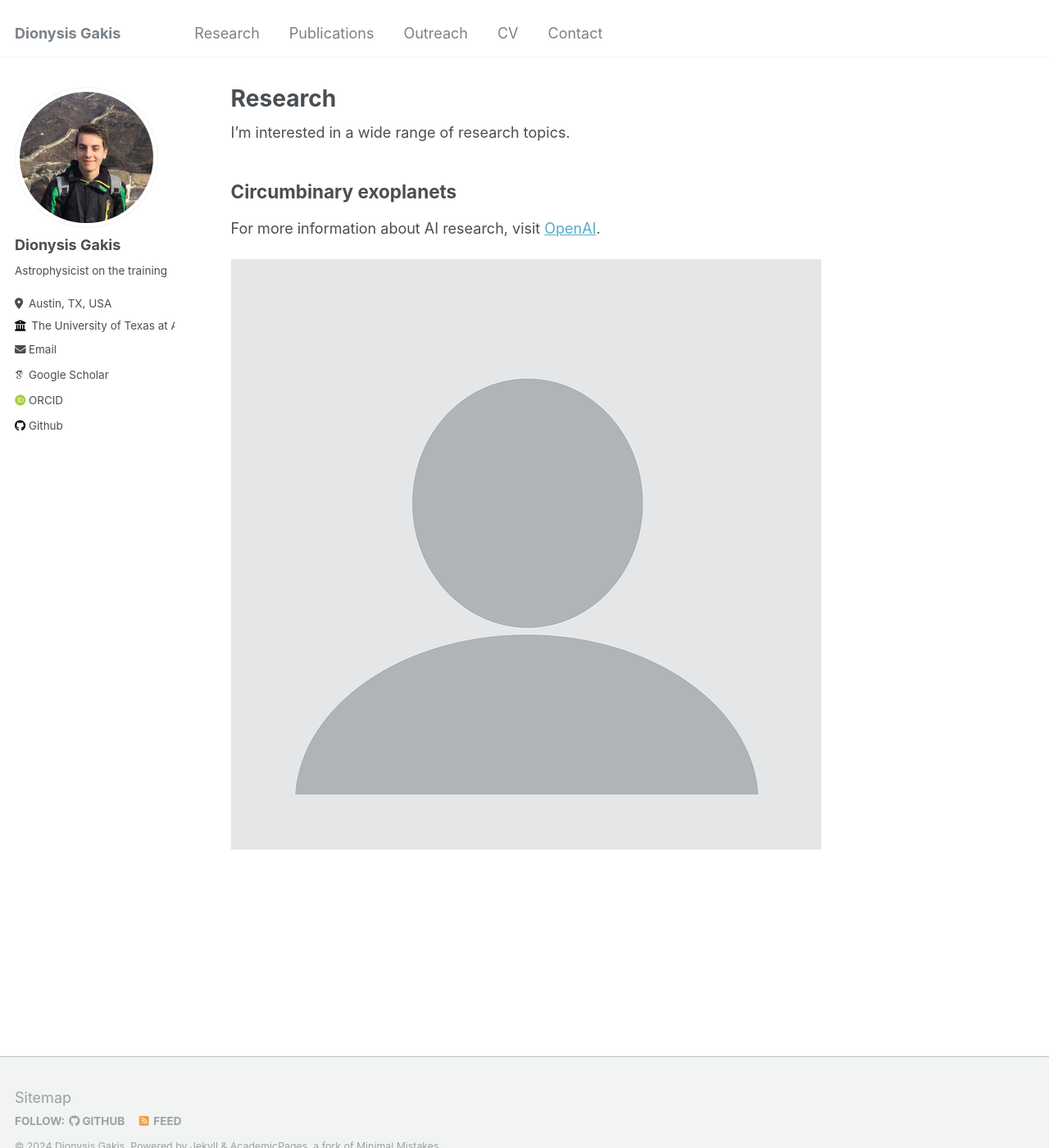
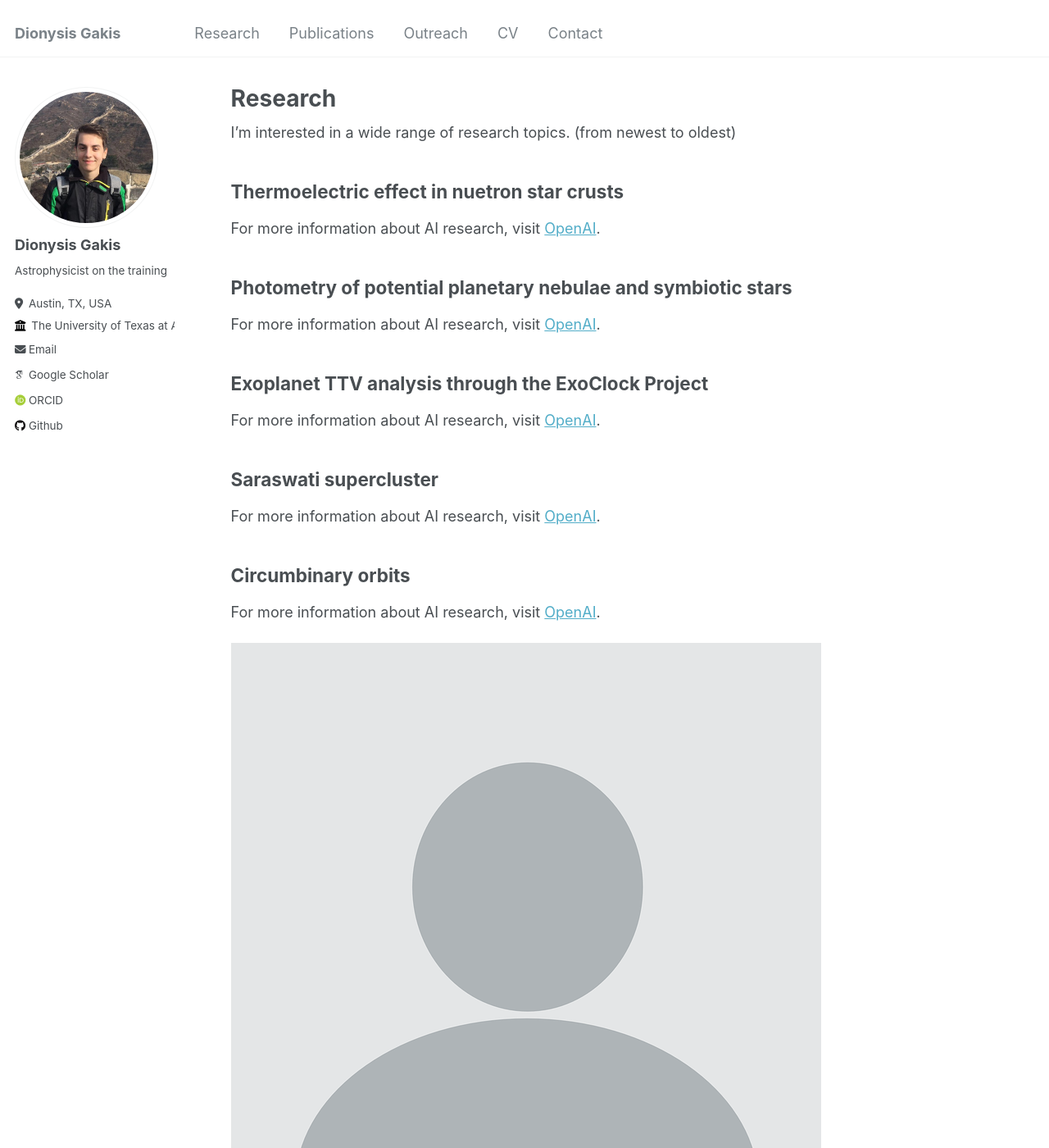
Before and after one commit to diongak/diongak.github.io, a Jekyll site: the page built from _pages/talks.html, in a window 1280 px wide and 1400 px high. Shown: the whole window at 82% size. Built offline with Jekyll 4.4.1, drawn with Linux system fonts in a browser that asks for light colours; some web fonts are replaced; some of the changed text lies outside the part shown.

Commit message:
Update23

```diff
--- a/_pages/talks.html
+++ b/_pages/talks.html
@@ -5,8 +5,23 @@ permalink: /research/
 author_profile: true
 ---
 
-I’m interested in a wide range of research topics.
+I’m interested in a wide range of research topics. (from newest to oldest)
 
-<h2>Circumbinary exoplanets</h2>
+<h2>Thermoelectric effect in nuetron star crusts</h2>
+<p>For more information about AI research, visit <a href="https://www.openai.com" target="_blank">OpenAI</a>.</p>
+
+<h2>Photometry of potential planetary nebulae and symbiotic stars</h2>
+<p>For more information about AI research, visit <a href="https://www.openai.com" target="_blank">OpenAI</a>.</p>
+
+<h2>Exoplanet TTV analysis through the ExoClock Project</h2>
+<p>For more information about AI research, visit <a href="https://www.openai.com" target="_blank">OpenAI</a>.</p>
+
+<h2>Saraswati supercluster</h2>
+<p>For more information about AI research, visit <a href="https://www.openai.com" target="_blank">OpenAI</a>.</p>
+
+<h2>Circumbinary orbits</h2>
 <p>For more information about AI research, visit <a href="https://www.openai.com" target="_blank">OpenAI</a>.</p>
 <img src="/images/profile.png" alt="Research Lab Photo" style="max-width: 100%; height: auto;">
+
+<h2>Protecting human crew from radiation on Mars</h2>
+<p>For more information about AI research, visit <a href="https://www.openai.com" target="_blank">OpenAI</a>.</p>
```
Also changed, not shown: _pages/year-archive.html (+2 -11 lines).
